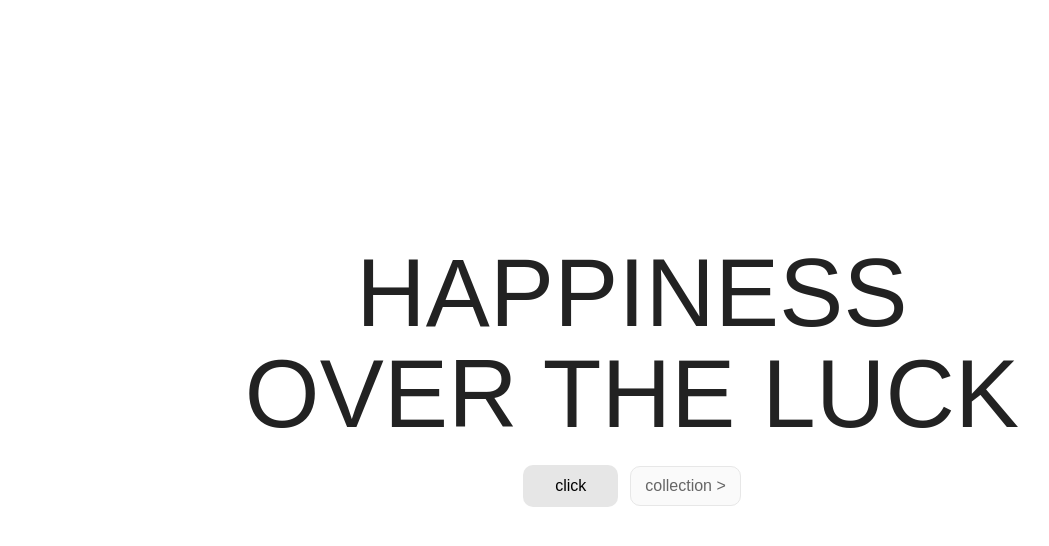
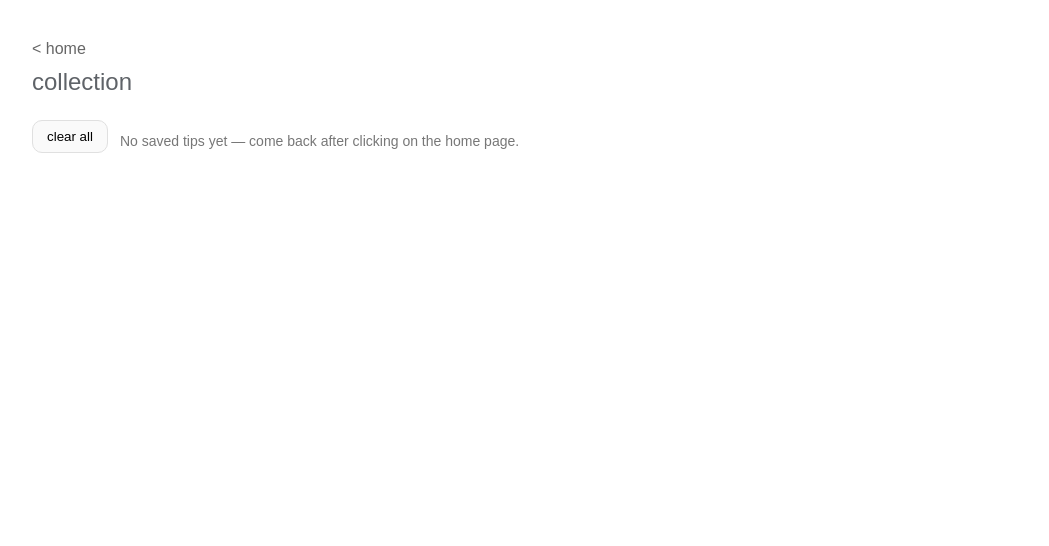
Before and after one commit to brookielim/collection-week8, a plain HTML site: page index.html in a window 1280 px wide. Shown: the whole page, without its empty margins (8-1057 px from the left). Drawn offline with Linux system fonts and the light colour scheme; a web font is replaced by a local one.

Commit message:
Update title and layout in index.html

```diff
--- a/index.html
+++ b/index.html
@@ -3,43 +3,29 @@
 <head>
   <meta charset="utf-8" />
   <meta name="viewport" content="width=device-width, initial-scale=1" />
-  <title>Happiness Over the Luck</title>
+  <title>Collection</title>
 
   <link href="https://fonts.googleapis.com/css2?family=Montserrat+Alternates:wght@700&family=Numans&display=swap" rel="stylesheet">
 
   <style>
     *{box-sizing:border-box}
-    :root{ --bg:#fff; --ink:#222; }
     body{
-      margin:0; background:var(--bg); color:var(--ink);
-      display:flex; flex-direction:column; align-items:center; text-align:center;
+      margin:0; background:#fff; color:#111;
+      padding:40px;
+      font-family:'Numans',sans-serif;
+    }
+    a{ text-decoration:none; color:#666; font-size:16px; }
+    h1{ margin:10px 0 24px; font-weight:400; font-size:24px; color:#5f6368; text-transform:lowercase; }
+    #toolbar{ display:flex; gap:12px; align-items:center; margin-bottom:8px; }
+    #btn-clear{
+      padding:8px 14px; border-radius:10px; border:1px solid #e0e0e0; background:#fafafa; cursor:pointer;
+      font-family:'Numans',sans-serif; font-weight:400;
+    }
+    #btn-clear:hover{ background:#f3f3f3 }
 
-      justify-content:center;
-      min-height:100svh;
-
-      padding:40px 0 80px;
-    }
-
-    h1, #btn-click, #nav-collection{ font-family:'Numans',sans-serif; font-weight:400; }
+    #grid{ display:flex; flex-wrap:wrap; justify-content:flex-start; }
 
     .card, .label{ font-family:'Montserrat Alternates',sans-serif; font-weight:700; }
-
-    h1{
-      font-size:clamp(40px,8vw,96px);
-      margin:0 0 20px; line-height:1.05; letter-spacing:.2px;
-    }
-    #actions{ display:flex; gap:12px; align-items:center; margin-bottom:10px; }
-    #btn-click{
-      padding:12px 32px; border:none; border-radius:10px; background:#e6e6e6;
-      font-size:16px; cursor:pointer; transition:filter .2s;
-    }
-    #btn-click:hover{ filter:brightness(.95); }
-    #nav-collection{
-      color:#666; font-size:16px; text-decoration:none;
-      padding:10px 14px; border-radius:10px; border:1px solid #e7e7e7; background:#fafafa;
-    }
-
-    #card-container{ display:flex; justify-content:center; flex-wrap:wrap; width:100%; }
 
     .card{
       width:200px; height:300px;
@@ -47,48 +33,34 @@
       margin:40px;
       position:relative; display:block;
       padding:24px; overflow:hidden; isolation:isolate;
-      opacity:0; transform:translateY(10px); animation:fadeIn .28s ease forwards;
     }
-    @keyframes fadeIn{to{opacity:1; transform:none;}}
-
+    .card::before,.card::after{ display:none; }
 
     .label{
       position:absolute; top:24px; right:24px;
       width:calc(100% - 48px);
-      text-align:right;
-      font-size:20px; line-height:1.2; letter-spacing:.2px; z-index:1;
+      text-align:right; font-size:20px; line-height:1.2; letter-spacing:.2px; z-index:1;
     }
-
     .icon{
       position:absolute; right:16px; bottom:16px;
       object-fit:contain; opacity:.95; z-index:0;
     }
+
+    #empty-hint{ color:#777; margin-top:8px; font-size:14px; }
   </style>
 </head>
 <body>
-  <h1>HAPPINESS<br>OVER THE LUCK</h1>
+  <a href="index.html">< home</a>
+  <h1>collection</h1>
 
-  <div id="actions">
-    <button id="btn-click" type="button">click</button>
-    <a href="collection.html" id="nav-collection">collection ></a>
+  <div id="toolbar">
+    <button id="btn-clear">clear all</button>
+    <span id="empty-hint"></span>
   </div>
 
-  <section id="card-container" aria-live="polite"></section>
+  <div id="grid" aria-live="polite"></div>
 
   <script>
-    const TIPS = [
-      "sit by a window and look at the sky for 5 minutes",
-      "write down three things you are grateful for",
-      "drink a cup of warm tea",
-      "send a quick message to a friend",
-      "take a 10 minute walk while listening to your favorite song",
-      "take 10 deep breaths",
-      "eat your favorite fruit",
-      "take a photo during a short walk",
-      "record your mood today with one emoji",
-      "enjoy a warm bath"
-    ];
-
     const STYLE = {
       "sit by a window and look at the sky for 5 minutes": { bg:"#FFDE89", ink:"#DB773B", icon:"cloud",  w:72, h:72 },
       "write down three things you are grateful for":      { bg:"#6777B5", ink:"#B7CCE9", icon:"pencil", w:88, h:88 },
@@ -103,46 +75,52 @@
     };
 
     const LS_KEY='hol_archive_v1';
+    const MAX_SLOTS=20;
 
-    function addToArchive(text){
-      let items=[]; try{ const raw=localStorage.getItem(LS_KEY); items=raw?JSON.parse(raw):[]; }catch(_){}
-      items.unshift({ text, ts:new Date().toISOString() });
-      if(items.length>200) items=items.slice(0,200);
-      localStorage.setItem(LS_KEY, JSON.stringify(items));
-    }
-    function pickRandom(){ return TIPS[Math.floor(Math.random()*TIPS.length)]; }
+    function loadArchive(){ try{ const raw=localStorage.getItem(LS_KEY); return raw?JSON.parse(raw):[]; }catch(_){ return []; } }
+    function saveArchive(items){ localStorage.setItem(LS_KEY, JSON.stringify(items)); }
 
     function makeCard(text){
       const s = STYLE[text] || {bg:"#eee",ink:"#222",icon:"emoji",w:84,h:84};
 
-      const card = document.createElement('div');
-      card.className = 'card';
-      card.style.background = s.bg;
-      card.style.color = s.ink;
+      const card=document.createElement('div');
+      card.className='card';
+      card.style.background=s.bg;
+      card.style.color=s.ink;
 
-      const label = document.createElement('div');
-      label.className = 'label';
-      label.textContent = text;
+      const label=document.createElement('div');
+      label.className='label';
+      label.textContent=text;
       card.appendChild(label);
 
-      const icon = document.createElement('img');
-      icon.className = 'icon';
-      icon.src = 'icons/'+s.icon+'.png';
+      const icon=document.createElement('img');
+      icon.className='icon';
+      icon.src = s.icon + '.png';
       icon.alt = s.icon;
-      icon.style.width  = s.w + 'px';
-      icon.style.height = s.h + 'px';
+      icon.style.width=s.w+'px';
+      icon.style.height=s.h+'px';
       card.appendChild(icon);
 
       return card;
     }
 
-    const container=document.getElementById('card-container');
-    document.getElementById('btn-click').addEventListener('click', ()=>{
-      container.innerHTML='';
-      const text=pickRandom();
-      addToArchive(text);
-      container.appendChild(makeCard(text));
+    function render(){
+      const grid=document.getElementById('grid');
+      const items=loadArchive();
+      const nodes=[];
+      for(let i=0;i<Math.min(items.length,MAX_SLOTS);i++){
+        nodes.push(makeCard(items[i].text));
+      }
+      grid.replaceChildren(...nodes);
+      document.getElementById('empty-hint').textContent =
+        items.length===0 ? 'No saved tips yet — come back after clicking on the home page.' : '';
+    }
+
+    document.getElementById('btn-clear').addEventListener('click',()=>{
+      if(confirm('Clear all saved tips?')){ saveArchive([]); render(); }
     });
+
+    render();
   </script>
 </body>
 </html>
```
